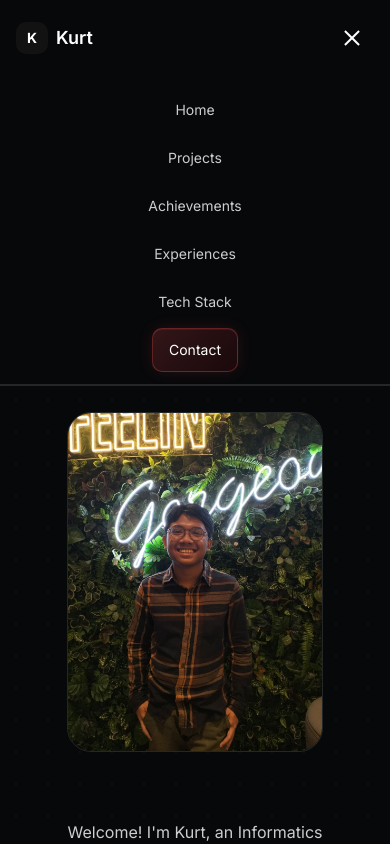
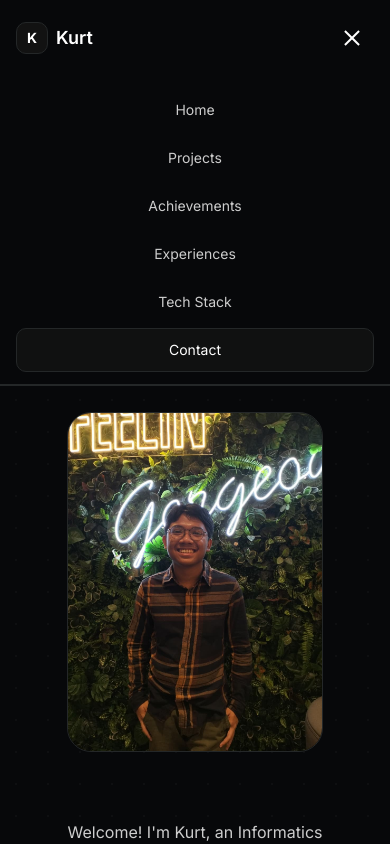
Before and after one commit to Kurt-Mikhael/porto-kurt, a Next.js app: page / in a window 390 px wide. Both pictures are taken after a click on the button "Toggle menu". Shown: the top 844 px of the page. Built offline with nearby package versions, Linux system fonts and the light colour scheme.

Commit message:
Redesign:  navbar design

```diff
--- a/src/components/navbar-mobile.tsx
+++ b/src/components/navbar-mobile.tsx
@@ -38,11 +38,11 @@ export default function NavbarMobile({ activeSection = 'home' }: NavbarMobilePro
   ];
 
   return (
-    <nav className="fixed top-0 left-0 right-0 z-50 md:hidden bg-[#07080a] border-b border-[#242728]" style={{ backdropFilter: 'blur(4px)' }}>
+    <nav className="fixed top-0 left-0 right-0 z-50 md:hidden bg-[#07080a] border-b border-[#242728]">
       <div className="flex items-center justify-between px-4 py-4">
         {/* Logo */}
         <div className="flex items-center gap-2">
-          <div className="w-8 h-8 bg-[#121212] rounded-lg flex items-center justify-center text-white font-bold text-sm" style={{ willChange: 'transform' }}>
+          <div className="w-8 h-8 bg-[#121212] rounded-lg flex items-center justify-center text-white font-bold text-sm border border-[#242728]">
             K
           </div>
           <span className="text-lg font-semibold text-white">Kurt</span>
@@ -66,7 +66,6 @@ export default function NavbarMobile({ activeSection = 'home' }: NavbarMobilePro
       {isOpen && (
         <div
           className="bg-[#07080a] border-b border-[#242728] py-3 px-4 flex flex-col items-center gap-1"
-          style={{ backdropFilter: 'blur(4px)' }}
         >
           {menuItems.map((item) => {
             const isActive = activeSection === item.id;
@@ -74,16 +73,11 @@ export default function NavbarMobile({ activeSection = 'home' }: NavbarMobilePro
               <button
                 key={item.id}
                 onClick={() => scrollToSection(item.id)}
-                className={`inline-flex items-center justify-center px-4 py-2.5 text-sm rounded-lg transition-all duration-200 ${
+                className={`inline-flex items-center justify-center px-4 py-2.5 text-sm rounded-lg transition-all duration-200 w-full ${
                   isActive
-                    ? 'text-white'
+                    ? 'text-white bg-[#101111] border border-[#242728]'
                     : 'text-[#cdcdcd] hover:text-white hover:bg-[#101111]'
                 }`}
-                style={isActive ? {
-                  background: 'linear-gradient(135deg, rgba(255,87,87,0.18), rgba(161,19,26,0.12))',
-                  border: '1px solid rgba(255,87,87,0.30)',
-                  boxShadow: '0 0 16px rgba(255,87,87,0.12), inset 0 1px 0 rgba(255,87,87,0.10)',
-                } : undefined}
               >
                 {item.label}
               </button>
```
